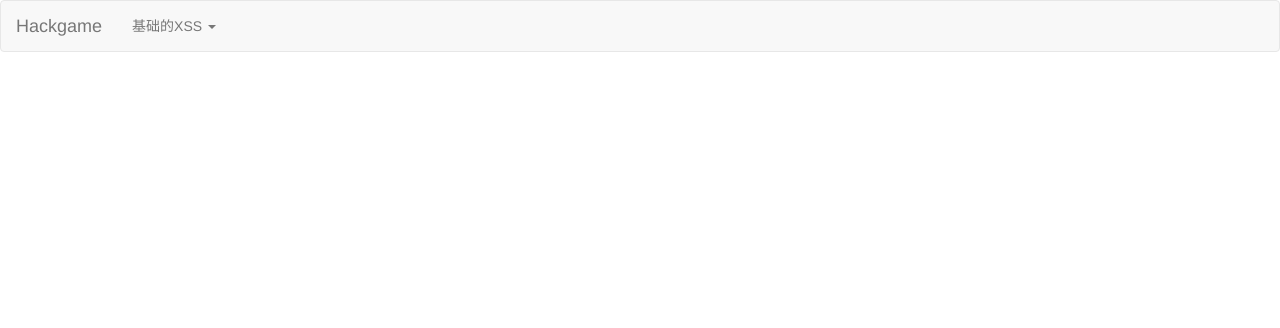
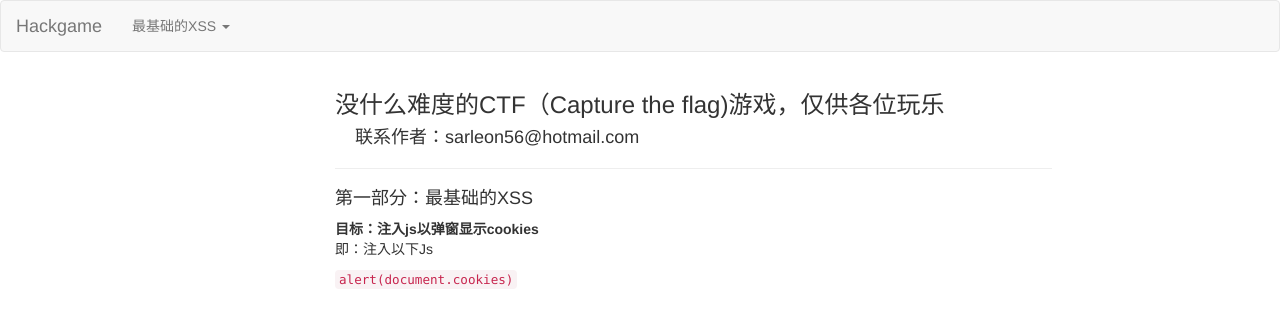
Before and after one commit to sarleon/HackGame, a Python web app: template app/templates/hackgame1/index.html in a window 1280 px wide. Shown: the top 328 px of the page. Run offline with Jinja, Linux system fonts and the light colour scheme; the template is opened without the code that fills it, so the values that code supplies are empty; some libraries are stand-ins or nearby versions.

Commit message:
add index page

```diff
--- a/app/templates/hackgame1/index.html
+++ b/app/templates/hackgame1/index.html
@@ -1,5 +1,18 @@
 {% include 'hackgame1/header.html' %}
 {% include 'hackgame1/navbar.html' %}
+<div class="col-md-3">
+
+</div>
+
+<div class="col-md-7">
+    <h3 class="header">没什么难度的CTF（Capture the flag)游戏，仅供各位玩乐</h3>
+    <h4>&nbsp;&nbsp;&nbsp;&nbsp;联系作者：sarleon56@hotmail.com </h4>
+    <hr/>
+    <h4>第一部分：最基础的XSS</h4>
+    <b>目标：注入js以弹窗显示cookies</b>
+    <p>即：注入以下Js</p>
+    <code lang="javascript">alert(document.cookies)</code>
 
 
+</div>
 {% include'hackgame1/footer.html' %}
--- a/app/templates/hackgame1/navbar.html
+++ b/app/templates/hackgame1/navbar.html
@@ -18,7 +18,7 @@
 {#                <li><a href="#">Link</a></li>#}
 
                 <li class="dropdown">
-                    <a href="#" class="dropdown-toggle" data-toggle="dropdown" >基础的XSS <span class="caret"></span></a>
+                    <a href="#" class="dropdown-toggle" data-toggle="dropdown" >最基础的XSS <span class="caret"></span></a>
                     <ul class="dropdown-menu">
                         <li><a href="{{ url_for('hackgame1.stage1') }}">第一关</a></li>
                         <li><a href="{{ url_for('hackgame1.stage2') }}">第二关</a></li>
```
Also changed, not shown: app/utils/string_filter.py (+17 -2 lines), prod.db.
